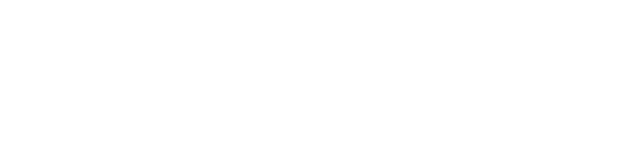
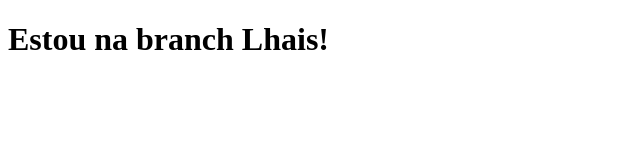
Before and after one commit to LeoCosta-dev/treinoGit, a plain HTML site: page index.html in a window 1280 px wide. Shown: the whole page, without its empty margins (0-640 px from the left). Drawn offline with Linux system fonts and the light colour scheme.

Commit message:
adição de h1 no index.html da branch lhais

```diff
--- a/index.html
+++ b/index.html
@@ -7,6 +7,6 @@
     <title>Treino</title>
 </head>
 <body>
-
+    <h1>Estou na branch Lhais!</h1>
 </body>
 </html>
```
